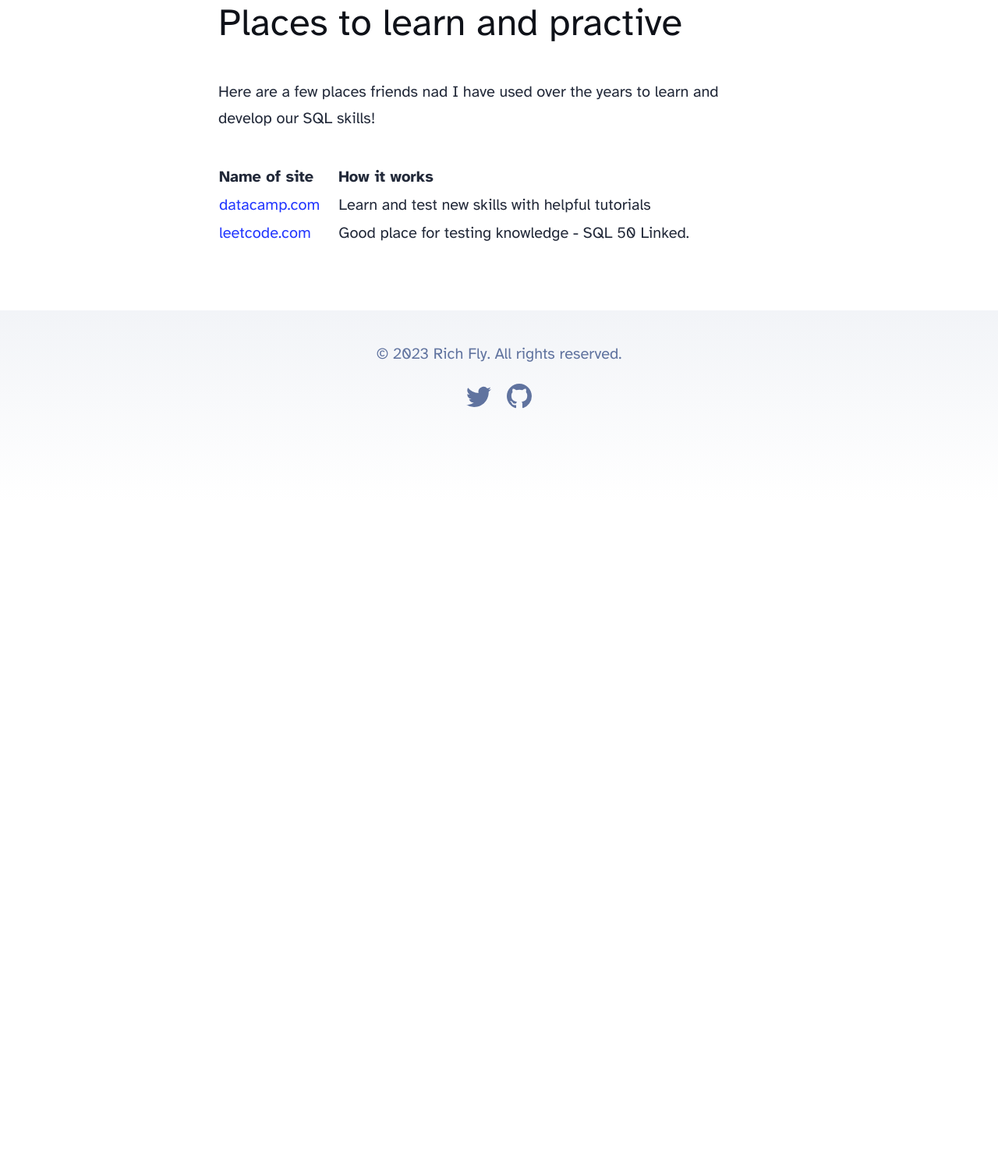
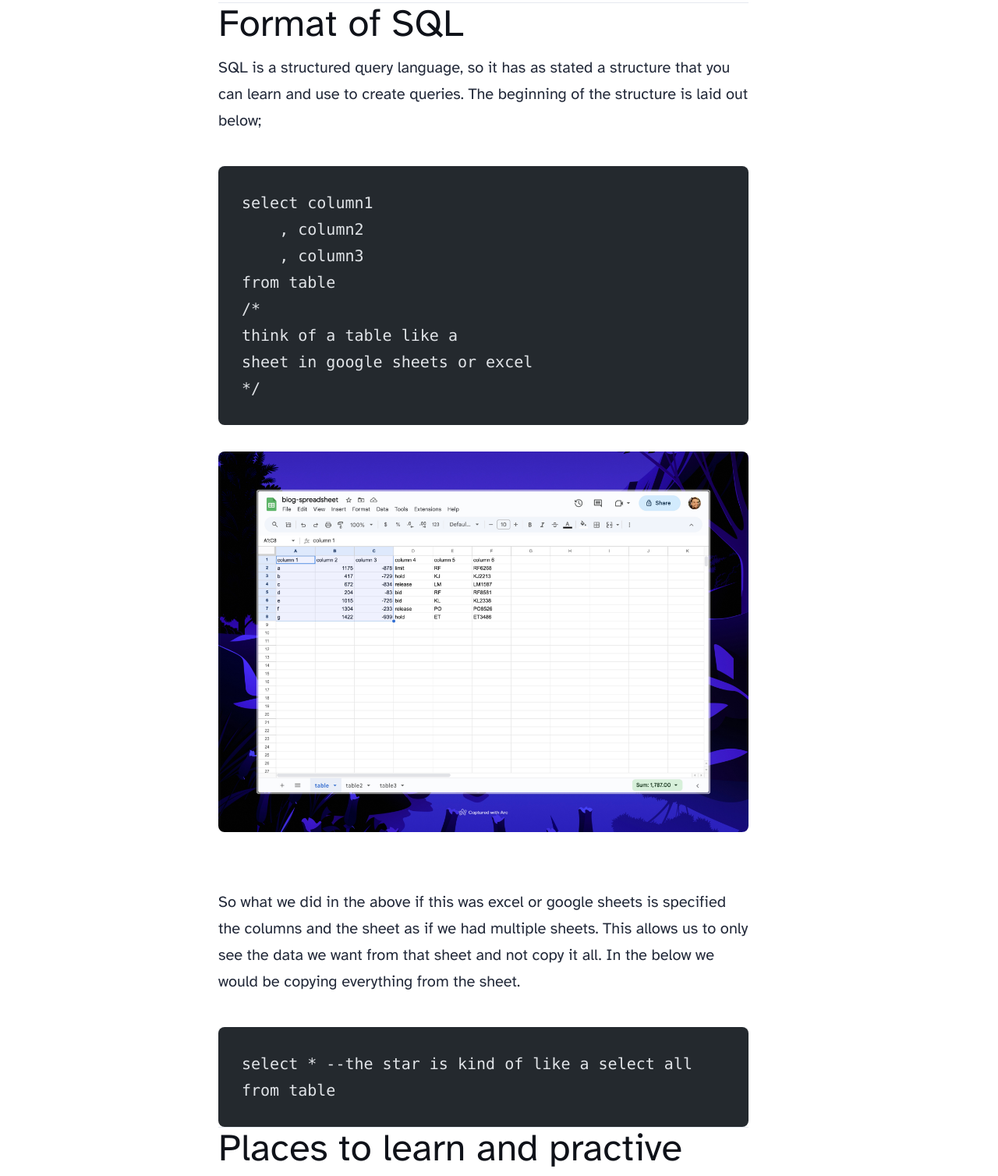
Before and after one commit to richfly/sleepy-singularity, an Astro site: page /blog/sql-for-beginners in a window 1280 px wide. Shown: the part 1250-2758 px from the top of the page at 78% size. Before the commit the page ends 1894 px from the top, so only its background shows below. Built offline with nearby package versions, Linux system fonts and the light colour scheme; Astro itself is replaced by a stand-in of ours; code samples lack their colours.

Commit message:
simple blog edits

````diff
--- a/src/content/blog/sql-for-beginners.mdx
+++ b/src/content/blog/sql-for-beginners.mdx
@@ -11,6 +11,39 @@ tags: ["sql", "beginner"]
 SQL, is the language of databases and a powerful way to learn about your products users. There are numerous places to start with SQL and ways to understand it.
 At the bottom of this post in the <a href="#learn">"Places to Learn and Practice"</a> section.
 
+---
+
+## Format of SQL
+
+SQL is a structured query language, so it has as stated a structure that you can learn and use to create queries. The beginning of the structure is laid out below;
+
+```sql
+select column1
+    , column2
+    , column3
+from table
+/*
+think of a table like a
+sheet in google sheets or excel
+*/
+```
+
+<br />
+![example sheet](/blog-spreadsheet.jpeg "sheet")
+
+<br />
+So what we did in the above if this was excel or google sheets is specified the columns
+and the sheet as if we had multiple sheets. This allows us to only see the data we
+want from that sheet and not copy it all. In the below we would be copying everything
+from the sheet.
+
+```sql
+select * --the star is kind of like a select all
+from table
+```
+
+---
+
 <section id="learn">
 ## Places to learn and practive
 
@@ -19,9 +52,10 @@ At the bottom of this post in the <a href="#learn">"Places to Learn and Practice
   develop our SQL skills!
 </p>
 
-| Name of site                                                                          | How it works                                      |
-| ------------------------------------------------------------------------------------- | ------------------------------------------------- |
-| <a href="https://www.datacamp.com/" target="_blank">datacamp.com</a>                  | Learn and test new skills with helpful tutorials  |
-| <a href="https://leetcode.com/studyplan/top-sql-50/" target="_blank">leetcode.com</a> | Good place for testing knowledge - SQL 50 Linked. |
+| Name of site                                                                            | How it works                                      |
+| --------------------------------------------------------------------------------------- | ------------------------------------------------- |
+| <a href="https://www.datacamp.com/" target="_blank">datacamp.com</a>                    | Learn and test new skills with helpful tutorials  |
+| <a href="https://leetcode.com/studyplan/top-sql-50/" target="_blank">leetcode.com</a>   | Good place for testing knowledge - SQL 50 Linked. |
+| <a href="https://www.w3schools.com/sql/sql_intro.asp" target="_blank">w3schools.com</a> | More explanations and good for reference          |
 
 </section>
````
Also changed, not shown: public/blog-spreadsheet.jpeg (added).
